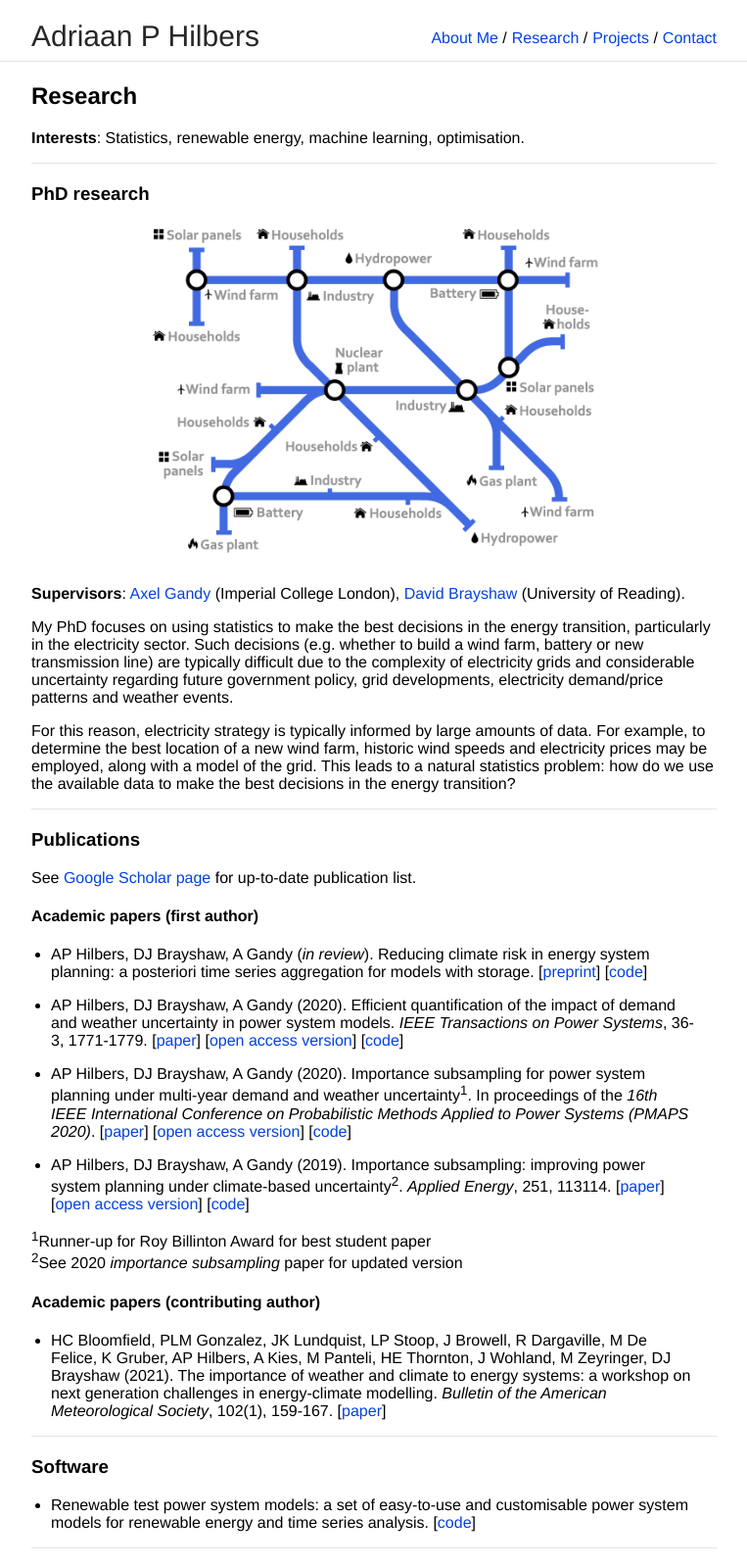
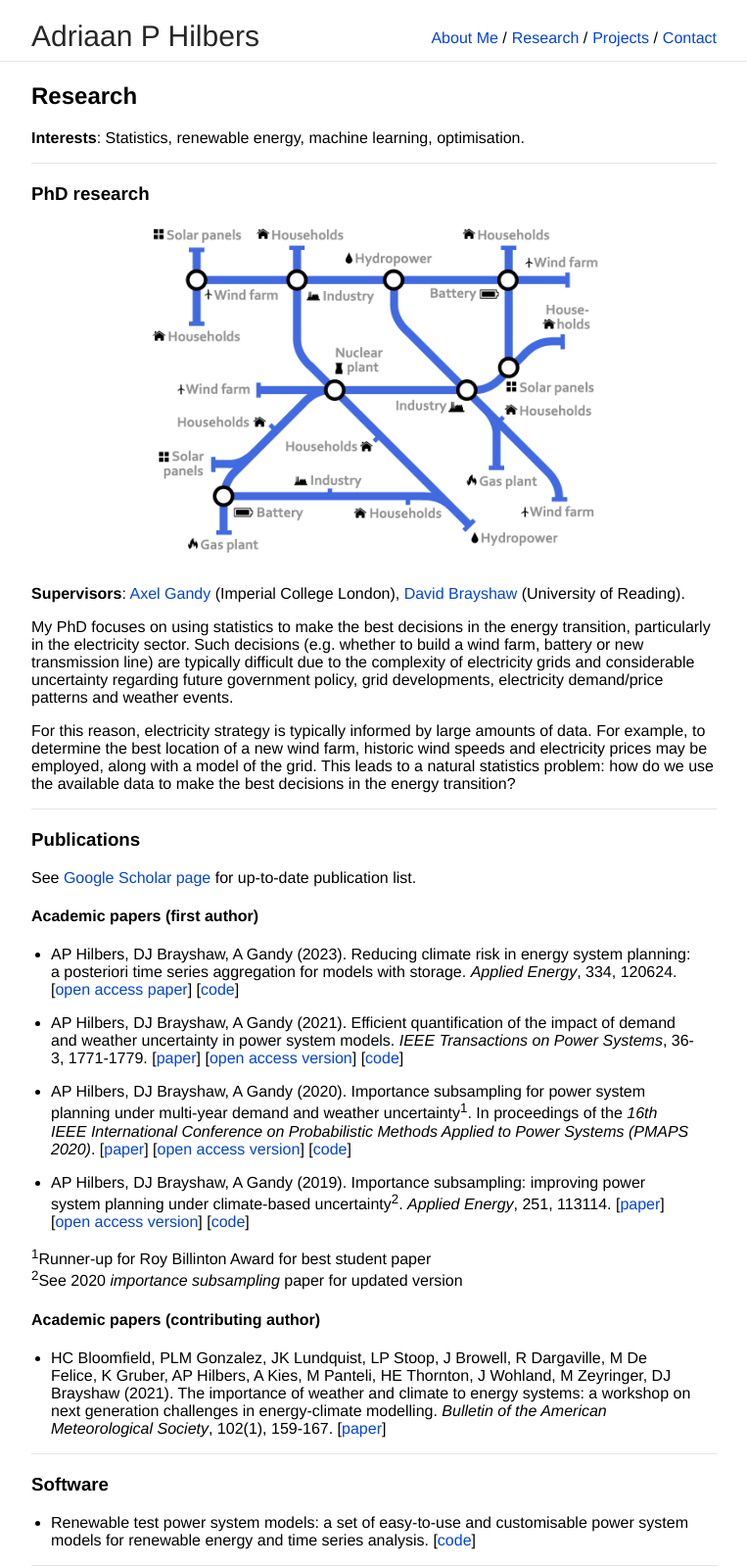
Before and after one commit to ahilbers/ahilbers.github.io, a Jekyll site: the page built from research.md, in a window 1280 px wide. Shown: the whole page at 98% size, without its empty margins (258-1021 px from the left). Built offline with Jekyll 4.4.1, drawn with Linux system fonts in a browser that asks for light colours; our own code applies the rules of GitHub Pages for plain Markdown files.

Commit message:
include final paper

```diff
--- a/research.md
+++ b/research.md
@@ -30,9 +30,9 @@ See [Google Scholar page](https://scholar.google.com/citations?user=SqSbcwQAAAAJ
 
 #### Academic papers (first author)
 
-* AP Hilbers, DJ Brayshaw, A Gandy (*in review*). Reducing climate risk in energy system planning: a posteriori time series aggregation for models with storage. [[preprint](https://arxiv.org/abs/2210.08351)] [[code](https://github.com/ahilbers/a_posteriori_tsa_storage)]
+* AP Hilbers, DJ Brayshaw, A Gandy (2023). Reducing climate risk in energy system planning: a posteriori time series aggregation for models with storage. *Applied Energy*, 334, 120624. [[open access paper](https://doi.org/10.1016/j.apenergy.2022.120624)] [[code](https://github.com/ahilbers/a_posteriori_tsa_storage)]
 
-* AP Hilbers, DJ Brayshaw, A Gandy (2020). Efficient quantification of the impact of demand and weather uncertainty in power system models. *IEEE Transactions on Power Systems*, 36-3, 1771-1779. [[paper](https://doi.org/10.1109/TPWRS.2020.3031187)] [[open access version](https://arxiv.org/abs/1912.10326)] [[code](https://github.com/ahilbers/2020_bootstrap_uncertainty_quantification)]
+* AP Hilbers, DJ Brayshaw, A Gandy (2021). Efficient quantification of the impact of demand and weather uncertainty in power system models. *IEEE Transactions on Power Systems*, 36-3, 1771-1779. [[paper](https://doi.org/10.1109/TPWRS.2020.3031187)] [[open access version](https://arxiv.org/abs/1912.10326)] [[code](https://github.com/ahilbers/2020_bootstrap_uncertainty_quantification)]
 
 * AP Hilbers, DJ Brayshaw, A Gandy (2020). Importance subsampling for power system planning under multi-year demand and weather uncertainty<sup>1</sup>. In proceedings of the *16th IEEE International Conference on Probabilistic Methods Applied to Power Systems (PMAPS 2020)*. [[paper](https://doi.org/10.1109/PMAPS47429.2020.9183591)] [[open access version](https://arxiv.org/abs/2008.10300)] [[code](https://github.com/ahilbers/importance_subsampling)]
 
```
